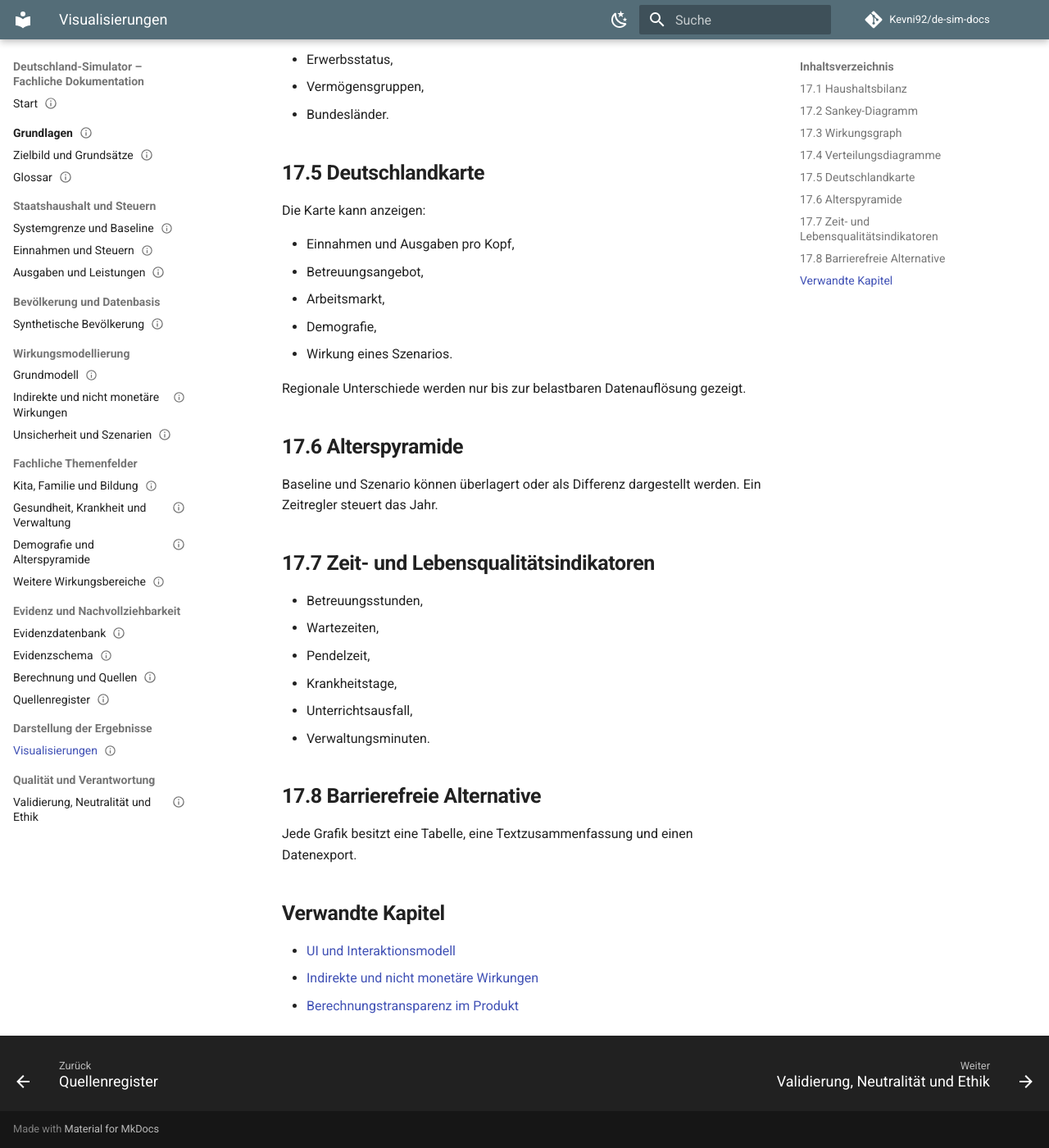
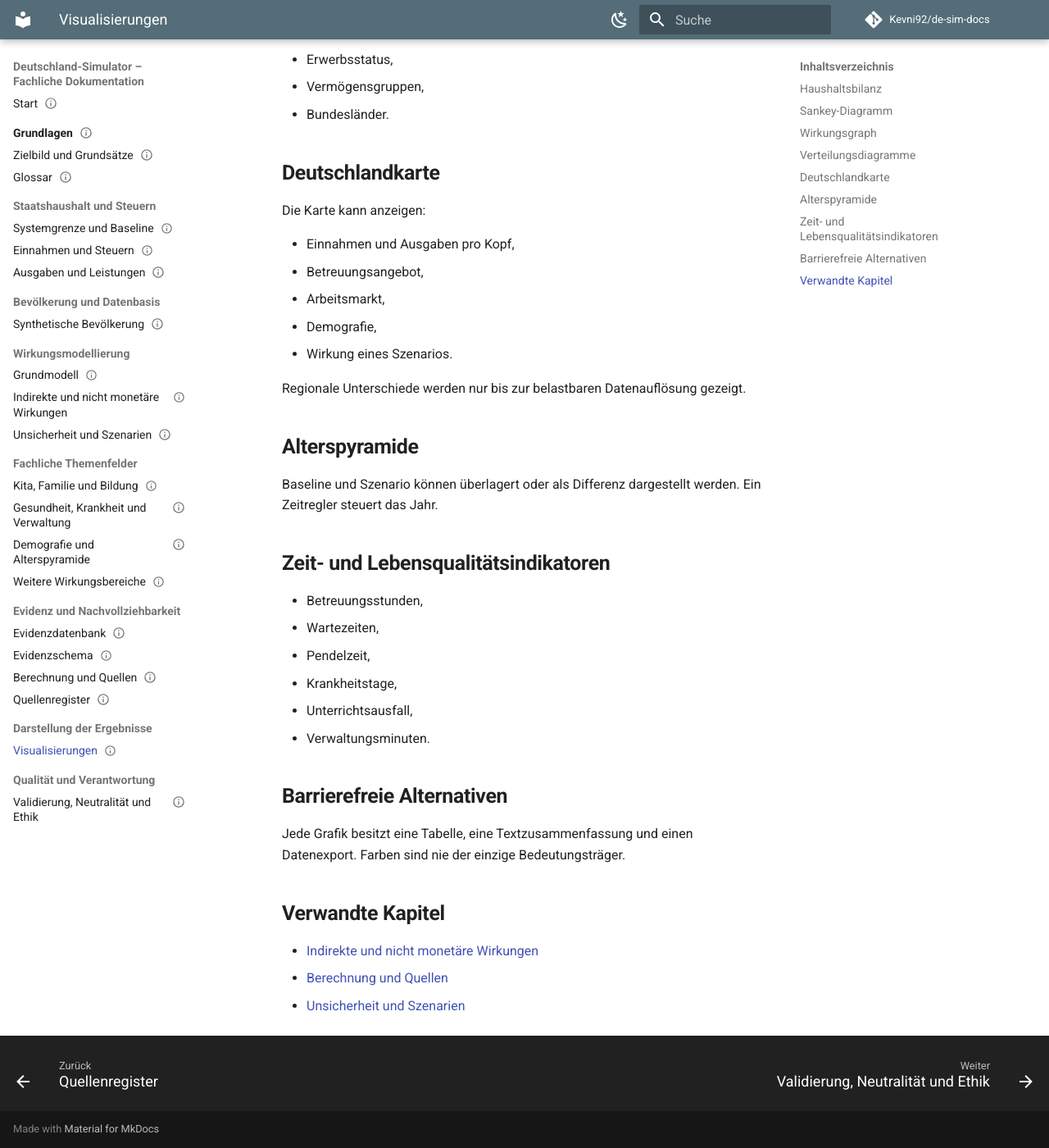
Before and after one commit to Kevni92/de-sim-docs, an MkDocs documentation site: the page built from docs/07-visualisierung/visualisierungen.md, in a window 1280 px wide and 1400 px high, scrolled down 807 px. Shown: the whole window at 82% size. Built offline with MkDocs 1.6.1 and Material for MkDocs 9.7.7, drawn with Linux system fonts in a browser that asks for light colours; comment, search, counter and statistics services are not loaded; some of the changed text lies outside the part shown.

Commit message:
docs: Visualisierungskapitel fachlich ausrichten

```diff
--- a/docs/07-visualisierung/visualisierungen.md
+++ b/docs/07-visualisierung/visualisierungen.md
@@ -1,13 +1,13 @@
 ---
 title: Visualisierungen
-summary: Modulares Kapitel des Pflichtenhefts und Research Briefings.
-status: Arbeitsstand 0.3
+summary: Fachliche Darstellungsformen für Haushalt, Verteilung, Wirkungsketten, Regionen und Zeit.
+status: Arbeitsstand 0.4
 last_updated: 2026-07-13
 ---
 
-# 17. Visualisierungen
+# Visualisierungen
 
-## 17.1 Haushaltsbilanz
+## Haushaltsbilanz
 
 - Einnahmen,
 - Ausgaben,
@@ -15,15 +15,15 @@ last_updated: 2026-07-13
 - Veränderung zur Baseline,
 - Schuldenpfad und Zinsen.
 
-## 17.2 Sankey-Diagramm
+## Sankey-Diagramm
 
 Zeigt Geldflüsse zwischen Einnahmen, staatlichen Ebenen und Ausgaben. Konsolidierte interne Transfers sind gesondert markiert.
 
-## 17.3 Wirkungsgraph
+## Wirkungsgraph
 
 Interaktive Knoten und Kanten zeigen direkte und indirekte Folgen. Linienart und Badge kennzeichnen Evidenz und Quantifizierbarkeit.
 
-## 17.4 Verteilungsdiagramme
+## Verteilungsdiagramme
 
 - Einkommensdezile,
 - Haushaltstypen,
@@ -32,7 +32,7 @@ Interaktive Knoten und Kanten zeigen direkte und indirekte Folgen. Linienart und
 - Vermögensgruppen,
 - Bundesländer.
 
-## 17.5 Deutschlandkarte
+## Deutschlandkarte
 
 Die Karte kann anzeigen:
 
@@ -44,11 +44,11 @@ Die Karte kann anzeigen:
 
 Regionale Unterschiede werden nur bis zur belastbaren Datenauflösung gezeigt.
 
-## 17.6 Alterspyramide
+## Alterspyramide
 
 Baseline und Szenario können überlagert oder als Differenz dargestellt werden. Ein Zeitregler steuert das Jahr.
 
-## 17.7 Zeit- und Lebensqualitätsindikatoren
+## Zeit- und Lebensqualitätsindikatoren
 
 - Betreuungsstunden,
 - Wartezeiten,
@@ -57,12 +57,12 @@ Baseline und Szenario können überlagert oder als Differenz dargestellt werden.
 - Unterrichtsausfall,
 - Verwaltungsminuten.
 
-## 17.8 Barrierefreie Alternative
+## Barrierefreie Alternativen
 
-Jede Grafik besitzt eine Tabelle, eine Textzusammenfassung und einen Datenexport.
+Jede Grafik besitzt eine Tabelle, eine Textzusammenfassung und einen Datenexport. Farben sind nie der einzige Bedeutungsträger.
 
 ## Verwandte Kapitel
 
-- [UI und Interaktionsmodell](../01-produkt/ui-und-interaktionsmodell.md)
 - [Indirekte und nicht monetäre Wirkungen](../04-modell/indirekte-und-nichtmonetaere-wirkungen.md)
-- [Berechnungstransparenz im Produkt](../06-evidenz/berechnungstransparenz.md)
+- [Berechnung und Quellen](../06-evidenz/berechnungstransparenz.md)
+- [Unsicherheit und Szenarien](../04-modell/unsicherheit-und-szenarien.md)
```
